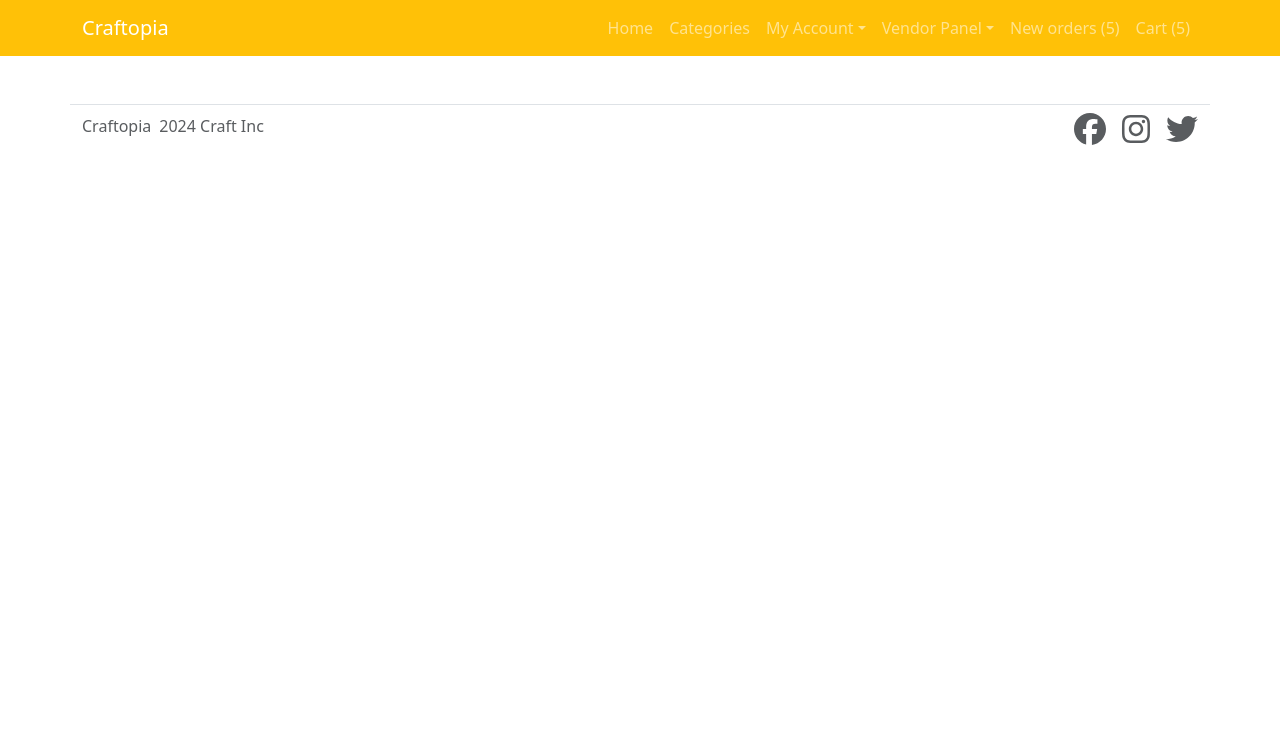
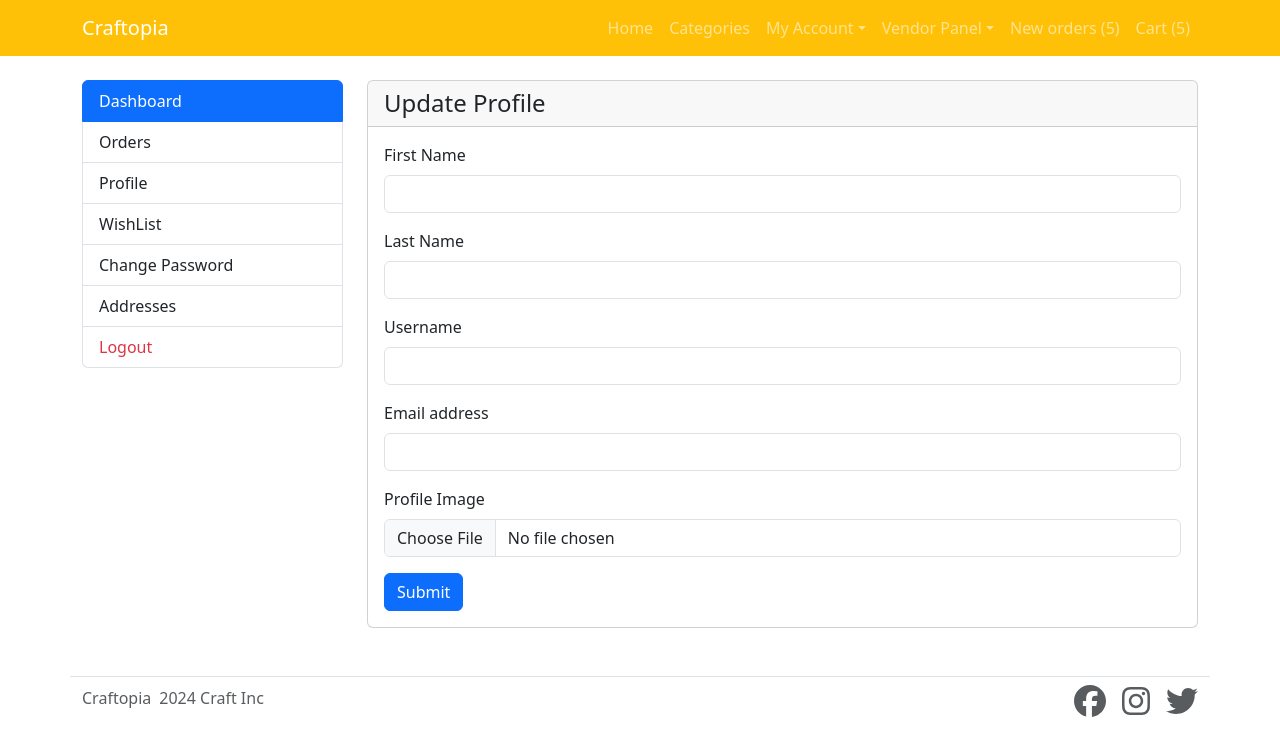
Before and after one commit to shaun-saisi/Craftopia, a React (Create React App) app in the folder multivendor_ecommerce/frontend/: page /vendor-profile in a window 1280 px wide. Shown: the top 756 px of the page. Built offline with nearby package versions, Linux system fonts and the light colour scheme.

Commit message:
added the profile and change password for the vendor

```diff
--- a/multivendor_ecommerce/frontend/src/App.js
+++ b/multivendor_ecommerce/frontend/src/App.js
@@ -31,6 +31,10 @@ import VendorProducts from './components/VendorProducts';
 import AddProduct from './components/AddProduct';
 import VendorOrders from './components/VendorOrders';
 import Customers from './components/Customers';
+import Reports from './components/Reports';
+import VendorProfile from './components/VendorProfile';
+import VendorChangePassword from './components/VendorChangePassword';
+
 
 function App() {
   return (
@@ -65,6 +69,9 @@ function App() {
         <Route path='/vendor-add-product' element={<AddProduct />}/>
         <Route path='/vendor-orders' element={<VendorOrders />}/>
         <Route path='/vendor-customers' element={<Customers />}/>
+        <Route path='/vendor-reports' element={<Reports />}/>
+        <Route path='/vendor-profile' element={<VendorProfile />}/>
+        <Route path='/vendor-change-password' element={<VendorChangePassword />}/>
 
 
       </Routes>
--- a/multivendor_ecommerce/frontend/src/components/Customers.js
+++ b/multivendor_ecommerce/frontend/src/components/Customers.js
@@ -24,6 +24,7 @@ function Customers() {
                                             <th>Email</th>
                                             <th>Mobile</th>
                                             <th>Action</th>
+
                                         </tr>
                                     </thead>
                                     <tbody>
@@ -36,8 +37,9 @@ function Customers() {
                                             <td>
                                                07468689874
                                             </td>
-                                            <td>
-                                                <button className='btn btn-danger btn-sm'> Remove</button>
+                                            <td><button className='btn btn-primary btn-sm ms-2'> Orders</button>
+                                                <button className='btn btn-danger btn-sm ms-2'> Remove From List</button>
+
                                             </td>
                                         </tr>
 
@@ -51,7 +53,9 @@ function Customers() {
                                                07468689874
                                             </td>
                                             <td>
-                                                <button className='btn btn-danger btn-sm'> Remove</button>
+                                            <button className='btn btn-primary btn-sm ms-2'> Orders</button>
+                                                <button className='btn btn-danger btn-sm ms-2'> Remove From List</button>
+
                                             </td>
                                         </tr>
 
--- /dev/null
+++ b/multivendor_ecommerce/frontend/src/components/Reports.js
@@ -0,0 +1,35 @@
+import {Link} from 'react-router-dom';
+
+import logo from '../logo.svg';
+import VendorSidebar from './VendorSidebar';
+
+
+function Reports() {
+    return (
+
+
+        <div className='container mt-4'>
+            <div className='row'>
+                    <div className='col-md-3 col-12 mb-2'>
+                        <VendorSidebar />
+                     </div>
+                    <div className='col-md-9 col-12 mb-2'>
+                        <div className='row'>
+                            <div className='col-md-4 mb-2'>
+                                <div className='card'>
+                                    <div className='card-body text-center'>
+                                        <h4>Monthly Reports</h4>
+                                        <h4><a href='#' className='btn btn-info btn-sm text-white'>View</a></h4>
+                                    </div>
+                                </div>
+                            </div>
+                        </div>
+                    </div>
+
+        </div>
+
+    </div>
+    )
+}
+
+export default Reports;
--- /dev/null
+++ b/multivendor_ecommerce/frontend/src/components/VendorChangePassword.js
@@ -0,0 +1,35 @@
+import { Link } from 'react-router-dom';
+import logo from '../logo.svg';
+import VendorSidebar from './VendorSidebar';
+
+function VendorChangePassword(props) {
+    return (
+        <div className='container mt-4'>
+            <div className='row'>
+                <div className='col-md-3 col-12 mb-2'>
+                    <VendorSidebar />
+                </div>
+                <div className='col-md-9 col-12'>
+                    <div className='card'>
+                        <h4 className='card-header'>Change Password</h4>
+                        <div className='card-body'>
+                            <form>
+                                <div className="mb-3">
+                                    <label htmlFor="newPwd" className="form-label">New password</label>
+                                    <input type="password" className="form-control" id="newPwd" />
+                                </div>
+                                <div className="mb-3">
+                                    <label htmlFor="confirmPwd" className="form-label">Confirm password</label>
+                                    <input type="password" className="form-control" id="confirmPwd" />
+                                </div>
+                                <button type="submit" className="btn btn-primary">Submit</button>
+                            </form>
+                        </div>
+                    </div>
+                </div>
+            </div>
+        </div>
+    );
+}
+
+export default VendorChangePassword;
--- /dev/null
+++ b/multivendor_ecommerce/frontend/src/components/VendorProfile.js
@@ -0,0 +1,47 @@
+import { Link } from 'react-router-dom';
+import logo from '../logo.svg';
+import Sidebar from './Sidebar';
+
+function VendorProfile(props) {
+    return (
+        <div className='container mt-4'>
+            <div className='row'>
+                <div className='col-md-3 col-12 mb-2'>
+                    <Sidebar />
+                </div>
+                <div className='col-md-9 col-12'>
+                    <div className='card'>
+                        <h4 className='card-header'>Update Profile</h4>
+                        <div className='card-body'>
+                            <form>
+                                <div className="mb-3">
+                                    <label htmlFor="firstName" className="form-label">First Name</label>
+                                    <input type="text" className="form-control" id="firstName" />
+                                </div>
+                                <div className="mb-3">
+                                    <label htmlFor="lastName" className="form-label">Last Name</label>
+                                    <input type="text" className="form-control" id="lastName" />
+                                </div>
+                                <div className="mb-3">
+                                    <label htmlFor="username" className="form-label">Username</label>
+                                    <input type="text" className="form-control" id="username" />
+                                </div>
+                                <div className="mb-3">
+                                    <label htmlFor="email" className="form-label">Email address</label>
+                                    <input type="email" className="form-control" id="email" />
+                                </div>
+                                <div className="mb-3">
+                                    <label htmlFor="profileImg" className="form-label">Profile Image</label>
+                                    <input type="file" className="form-control" id="profileImg" />
+                                </div>
+                                <button type="submit" className="btn btn-primary">Submit</button>
+                            </form>
+                        </div>
+                    </div>
+                </div>
+            </div>
+        </div>
+    )
+}
+
+export default VendorProfile;
--- a/multivendor_ecommerce/frontend/src/components/VendorSidebar.js
+++ b/multivendor_ecommerce/frontend/src/components/VendorSidebar.js
@@ -6,11 +6,13 @@ function VendorSidebar(){
 
                             <Link to="/vendor-dashboard" className="list-group-item list-group-item-action active">Dashboard</Link>
                             <Link to="/vendor-products" className="list-group-item list-group-item-action">Products</Link>
-                            <Link to="/vendor-add-product" className="list-group-item list-group-item-action">Add Product</Link>
+                            <Link to="/vendor-product" className="list-group-item list-group-item-action">Add Product</Link>
                             <Link to="/vendor-orders" className="list-group-item list-group-item-action">Orders</Link>
                             <Link to="/vendor-customers" className="list-group-item list-group-item-action">Customers</Link>
 
                             <Link to="/vendor-reports" className="list-group-item list-group-item-action">Reports</Link>
+                            <Link to="/vendor-profile" className="list-group-item list-group-item-action">Profile</Link>
+                            <Link to="/vendor-change-password" className="list-group-item list-group-item-action">ChangePassword</Link>
                             <Link to="/vendor-login" className="list-group-item list-group-item-action text-danger">Logout</Link>
 
                         </div>
```
